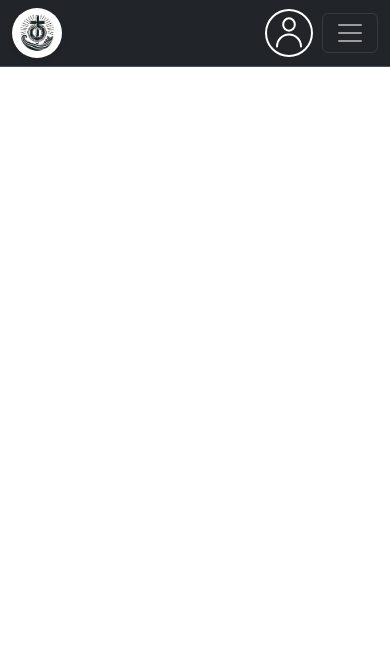
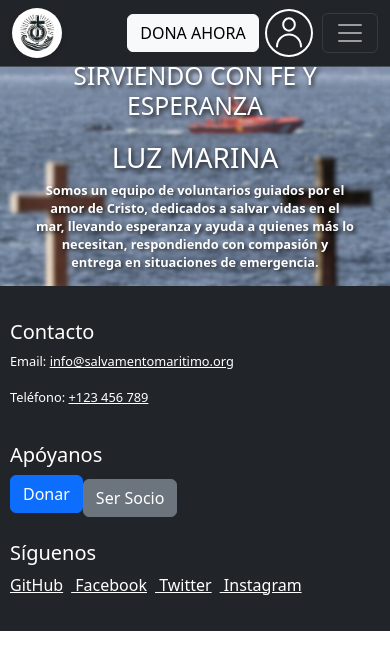
Before and after one commit to Pablo5454/LuzMarinaAngular, an Angular app: page /navbar in a window 390 px wide. Shown: the top 670 px of the page. Built offline with nearby package versions, Linux system fonts and the light colour scheme.

Commit message:
appcomponent

```diff
--- a/src/app/app.component.html
+++ b/src/app/app.component.html
@@ -9,7 +9,9 @@
 
 </head>
 <body>
-<router-outlet></router-outlet>
+  <app-navbar></app-navbar>
+  <app-home></app-home>
+  <app-footer></app-footer>
 <script src="https://stackpath.bootstrapcdn.com/bootstrap/4.5.2/js/bootstrap.min.js"></script>
 
 </body>
--- a/src/app/home/home.component.html
+++ b/src/app/home/home.component.html
@@ -1,4 +1,3 @@
-<app-navbar></app-navbar>
 
 <div class="image-container">
   <img src="../../assets/imagenes/imagen de fondo.png" alt="Salvamento" class="img-fluid">
@@ -8,4 +7,3 @@
     <p>Somos un equipo de voluntarios guiados por el amor de Cristo, dedicados a salvar vidas en el mar, llevando esperanza y ayuda a quienes más lo necesitan, respondiendo con compasión y entrega en situaciones de emergencia.</p>
   </div>
 </div>
-<app-footer></app-footer>
--- a/src/app/navbar/navbar.component.html
+++ b/src/app/navbar/navbar.component.html
@@ -1,6 +1,11 @@
 <nav class="navbar navbar-expand-lg navbar-dark bg-dark border-bottom border-body" data-bs-theme="dark">
   <div class="container-fluid">
+
     <a class="nav-link" href="#"><img src="../../assets/imagenes/logo.png" alt="Logo" class="logo"></a>
+    <div class="center-container">
+
+    <button type="button" class="btn btn-light" id="esconder">DONA AHORA</button>
+</div>
     <div class="bocadillo d-flex align-items-center">
       <div class="perfil">
         <img src="../../assets/imagenes/perfil.svg" alt="Perfil" class="perfil-img">
@@ -11,7 +16,9 @@
         </button>
       </div>
     </div>
+
     <div [ngClass]="{'collapse': isCollapsed, 'navbar-collapse': true}" id="navbarNav">
+
       <ul class="navbar-nav">
         <div class="nav-center">
           <li class="nav-item">
--- a/src/navbar.scss
+++ b/src/navbar.scss
@@ -44,7 +44,19 @@
 .navbar-nav .donar {
   margin-left: auto; /* Empuja el enlace "DONAR AHORA" hacia la derecha */
 }
+.center-container {
+  display: flex;
+  justify-content: center;
+  align-items: center;
+  margin: 0; /* Eliminar márgenes */
+}
+#esconder{
+  display: none;
+  justify-content: center;
+  transform: translateX(30px); /* Desplazar ligeramente a la derecha */
 
+
+}
 /* Perfil */
 .perfil-img {
   max-height: 50px;
@@ -64,6 +76,9 @@
 }
 
 @media (max-width: 992px) {
+  #esconder{
+    display: block;
+  }
   .donar-perfil {
     display: none; /* Ocultar en pantallas pequeñas */
   }
```
